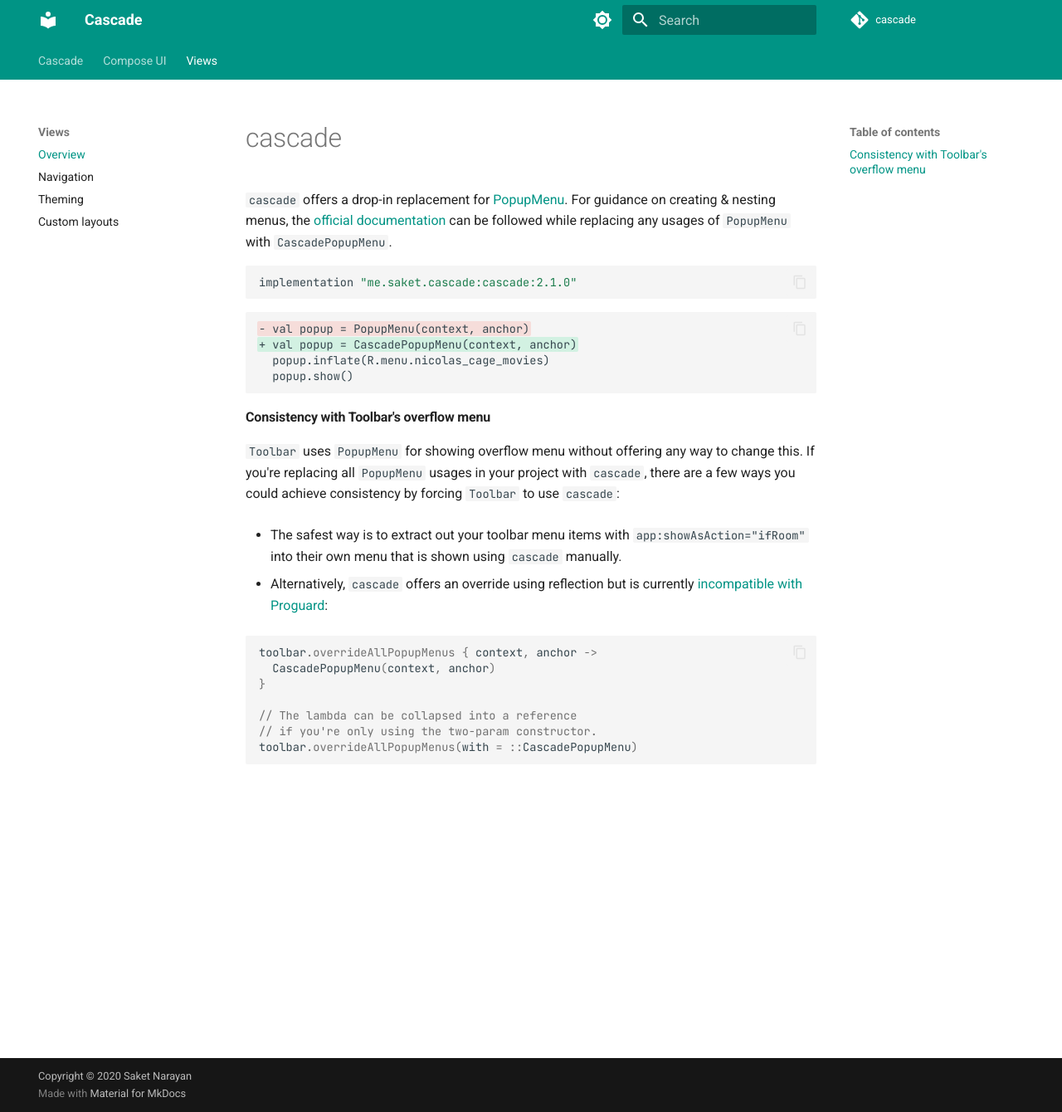
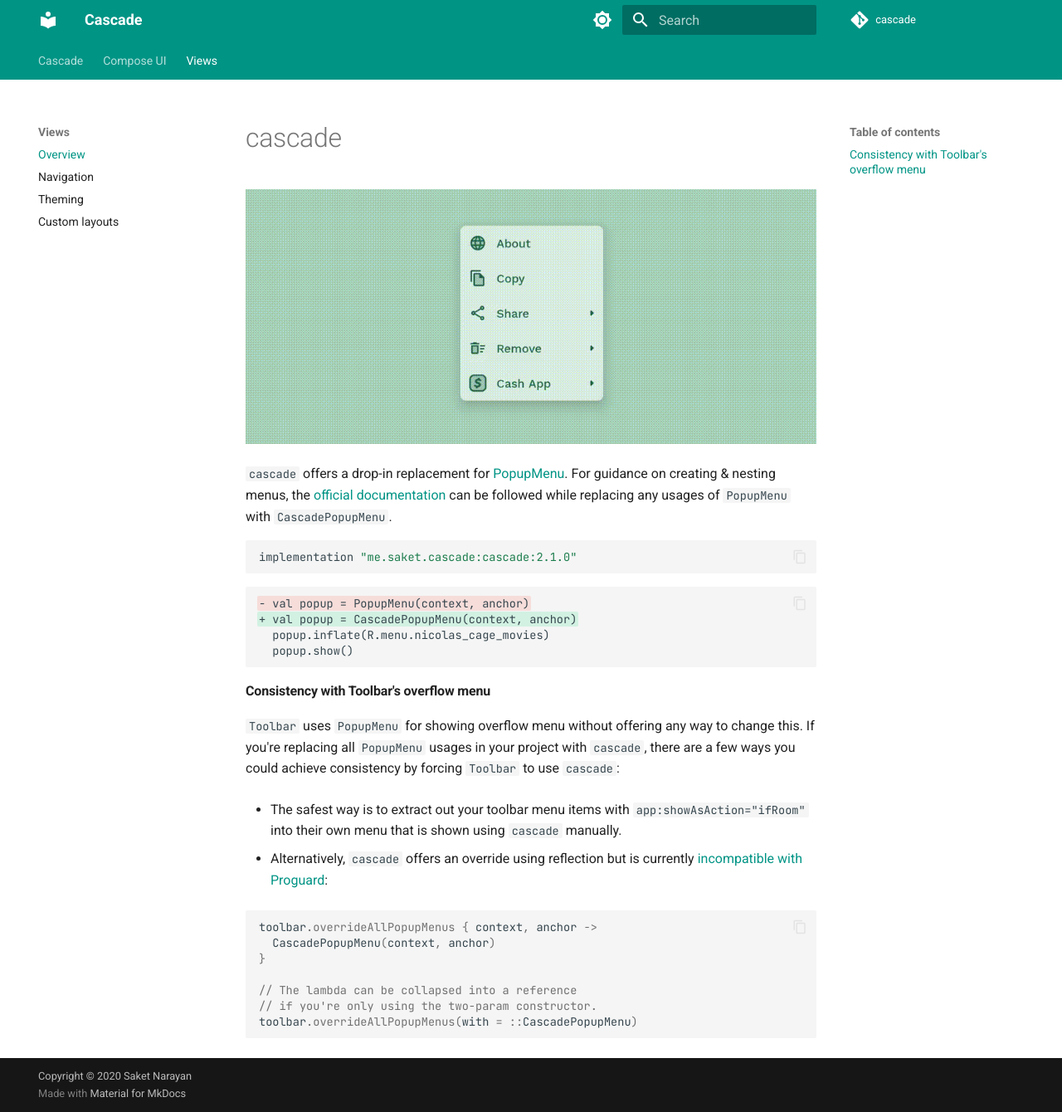
Before and after one commit to saket/cascade, an MkDocs documentation site: the page built from docs/views/index.md, in a window 1280 px wide and 1340 px high. Shown: the whole window at 83% size. Built offline with MkDocs 1.6.1 and Material for MkDocs 9.7.7, drawn with Linux system fonts in a browser that asks for light colours; comment, search, counter and statistics services are not loaded.

Commit message:
Add demo video to all index pages

```diff
--- a/docs/views/index.md
+++ b/docs/views/index.md
@@ -1,4 +1,6 @@
 # cascade
+
+![demo](https://github.com/saket/cascade/raw/trunk/demo.gif)
 
 `cascade` offers a drop-in replacement for [PopupMenu](https://developer.android.com/reference/androidx/appcompat/widget/PopupMenu). For guidance on creating & nesting menus, the [official documentation](https://developer.android.com/develop/ui/views/components/menus) can be followed while replacing any usages of `PopupMenu` with `CascadePopupMenu`.
 
```
Also changed, not shown: docs/compose/index.md (+2 -0 lines).
